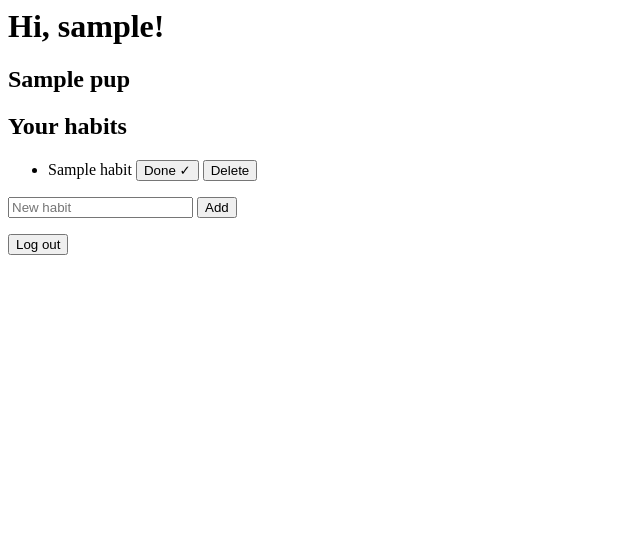
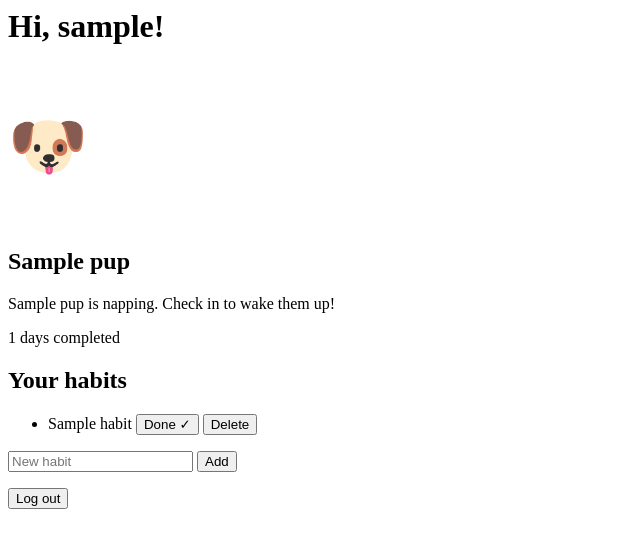
Before and after one commit to lfigu05/Pupdate, a Django app: page / in a window 1280 px wide. Shown: the top 548 px of the page, without its empty margins (0-640 px from the left). Run offline with Django 4.2, Linux system fonts and the light colour scheme; a user stored in the database is signed in; tables that the repository leaves empty hold one stand-in row (values such as "Sample post").

Commit message:
Add pup growth stages and sleepy logic

```diff
--- a/habits/templates/habits/home.html
+++ b/habits/templates/habits/home.html
@@ -1,7 +1,21 @@
 <h1>Hi, {{ user.username }}!</h1>
 
 {% if pup %}
+    {% if stage == 'grown' %}
+        <p style="font-size: 64px">🦮</p>
+    {% elif stage == 'young' %}
+        <p style="font-size: 64px">🐕</p>
+    {% else %}
+        <p style="font-size: 64px">🐶</p>
+    {% endif %}
+
     <h2>{{ pup.name }}</h2>
+
+    {% if sleepy %}
+        <p>{{ pup.name }} is napping. Check in to wake them up!</p>
+    {% endif %}
+
+    <p>{{ days_completed }} days completed</p>
 {% else %}
     <h2>Name your pup!</h2>
     <form method="post" action="{% url 'name_pup' %}">
--- a/habits/urls.py
+++ b/habits/urls.py
@@ -6,5 +6,6 @@ urlpatterns = [
     path('', views.home, name='home'),
     path('habits/add/', views.add_habit, name='add_habit'),
     path('habits/<int:habit_id>/checkin/', views.check_in, name='check_in'),
-    path('pup/name/', views.name_pup, name='name_pup')
+    path('pup/name/', views.name_pup, name='name_pup'),
+    path('habits/<int:habit_id>/delete/', views.delete_habit, name='delete_habit'),
 ]
--- a/habits/views.py
+++ b/habits/views.py
@@ -4,7 +4,7 @@ from django.contrib.auth import login
 from django.contrib.auth.decorators import login_required
 from .models import Habit, CheckIn, Pup
 from django.shortcuts import get_object_or_404
-from datetime import date
+from datetime import date, timedelta
 
 # Create your views here.
 
@@ -25,7 +25,33 @@ def signup(request):
 def home(request):
     habits = Habit.objects.filter(user=request.user) # shows USER'S habits only
     pup = Pup.objects.filter(user=request.user).first()
-    return render(request, 'habits/home.html', {'habits': habits, 'pup': pup})
+
+    #all checkins for this user's habits
+    user_checkins = CheckIn.objects.filter(habit__user=request.user) #habit__user tells it to follow the link from CheckIn to Habit then check its user
+    # count unique days with at least one check-in
+    # - multiple habits done on the same day will still count as only 1 day
+    days_completed = user_checkins.values('date').distinct().count()
+    # PUP NEVER SHRINKS
+    if days_completed >= 7:
+        stage = 'grown'
+    elif days_completed >= 3:
+        stage = 'young'
+    else:
+        stage = 'puppy'
+
+    # if its sleepy, there was no check-in today or yesterday
+    # date__gte means that the date is greater than or equal to
+    yesterday = date.today() - timedelta(days=1)
+    checked_in_recently = user_checkins.filter(date__gte=yesterday).exists()
+    sleepy = days_completed > 0 and not checked_in_recently # new users cant have a sleepy pup since they just adopted them
+
+    return render(request, 'habits/home.html', {
+        'habits': habits,
+        'pup': pup,
+        'days_completed':  days_completed,
+        'stage': stage,
+        'sleepy': sleepy,
+    })
 
 # add a new habit for the user logged in
 @login_required
```
